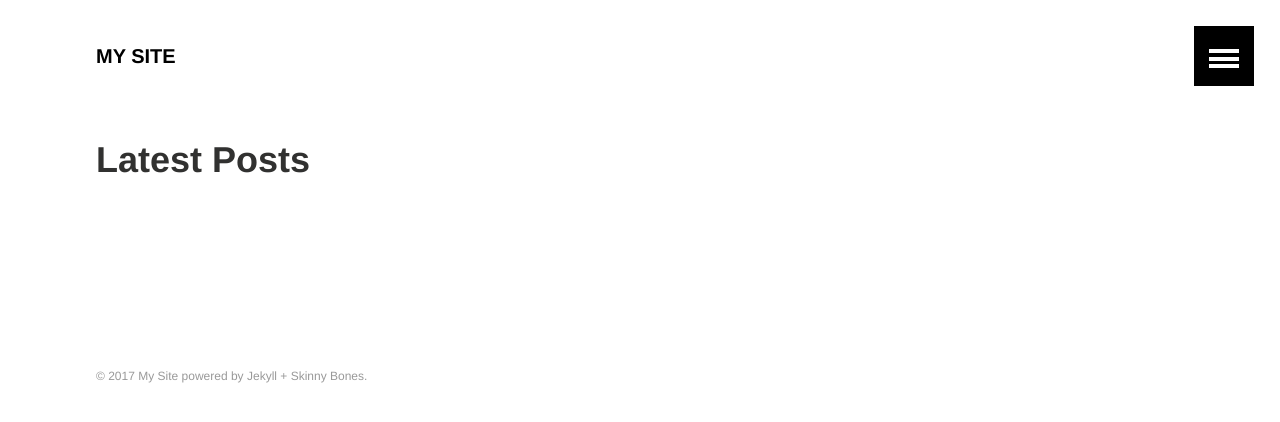
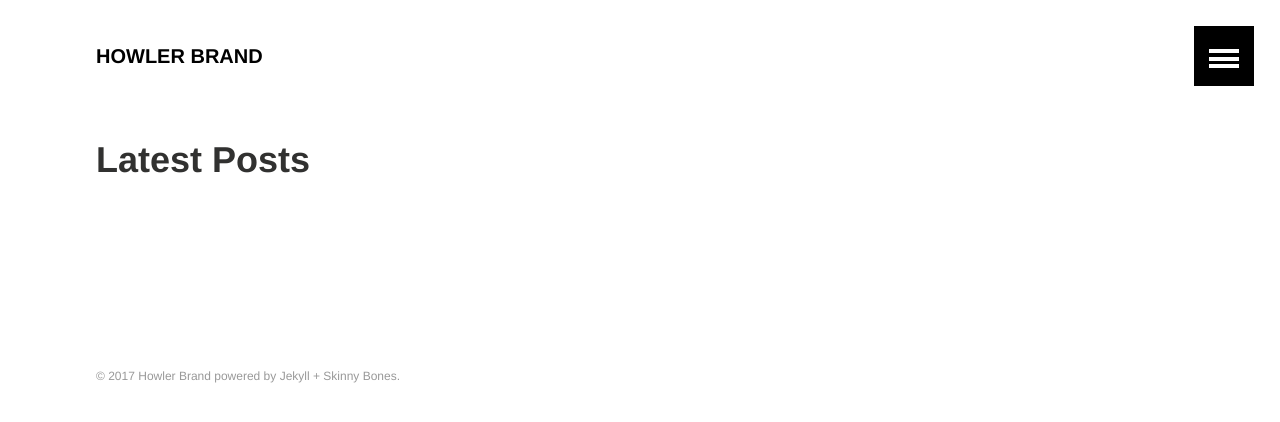
Before and after one commit to PHironaka/jam-stack-ecommerce, a Jekyll site: the page built from index.md, in a window 1280 px wide. Shown: the top 422 px of the page. Built offline with Jekyll 4.4.1, drawn with Linux system fonts in a browser that asks for light colours.

Commit message:
Updated Config

```diff
--- a/_config.yml
+++ b/_config.yml
@@ -1,5 +1,5 @@
 ---
-title: My Site
+title: Howler Brand
 timezone: UTC
 collections:
   posts:
@@ -8,7 +8,7 @@ collections:
   uploads:
     title: Uploads
     output: true
-description: This is a description of my awesome site.
+description: We’re film specialists, across a range of subject matter
 logo:
 teaser:
 locale: en
```
